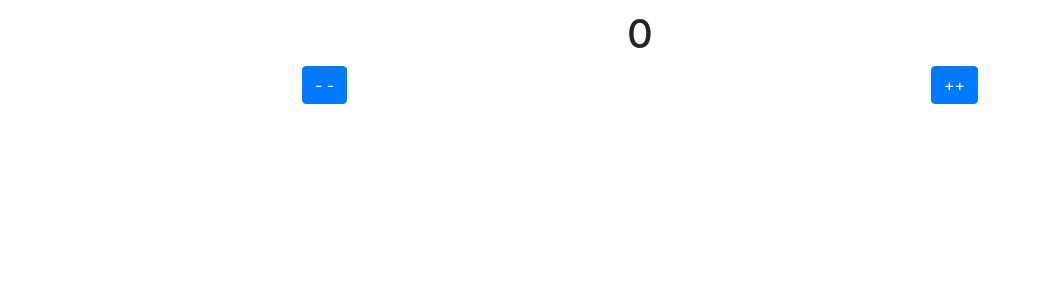
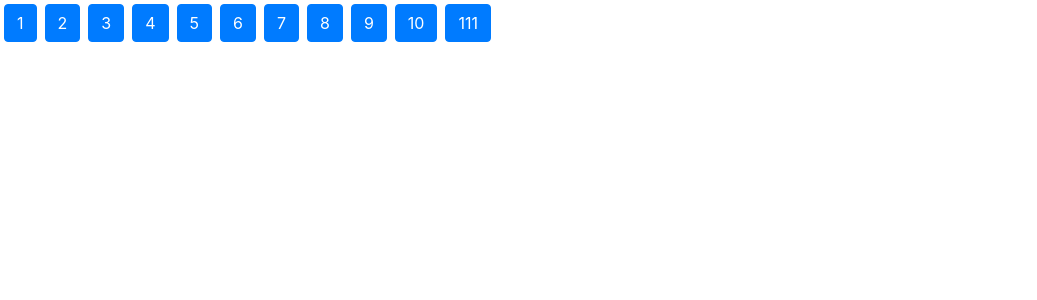
Before and after one commit to hadiyalajay/angular_practice, an Angular app: page / in a window 1280 px wide. Shown: the top 300 px of the page, without its empty margins (0-1037 px from the left). Built offline with nearby package versions, Linux system fonts and the light colour scheme.

Commit message:
- swap number

```diff
--- a/src/app/app.component.html
+++ b/src/app/app.component.html
@@ -1,4 +1,5 @@
 <!-- <app-table-point></app-table-point> -->
-<app-counter></app-counter>
+<!-- <app-counter></app-counter> -->
 <!-- <app-to-do-list></app-to-do-list> -->
 <!-- <app-digital-clock></app-digital-clock> -->
+<app-swap-numbers></app-swap-numbers>
--- a/src/app/app.module.ts
+++ b/src/app/app.module.ts
@@ -9,6 +9,7 @@ import { CounterComponent } from './pages/public/counter/counter.component';
 import { ToDoListComponent } from './pages/public/to-do-list/to-do-list.component';
 import { DigitalClockComponent } from './pages/public/digital-clock/digital-clock.component';
 import { PracticeComponent } from './pages/public/practice/practice.component';
+import { SwapNumbersComponent } from './pages/public/swap-numbers/swap-numbers.component';
 
 @NgModule({
   declarations: [
@@ -18,6 +19,7 @@ import { PracticeComponent } from './pages/public/practice/practice.component';
     ToDoListComponent,
     DigitalClockComponent,
     PracticeComponent,
+    SwapNumbersComponent,
   ],
   imports: [BrowserModule, AppRoutingModule, ReactiveFormsModule],
   providers: [],
--- /dev/null
+++ b/src/app/pages/public/swap-numbers/swap-numbers.component.html
@@ -0,0 +1,13 @@
+<div class="d-flex">
+  <div class="p-1" *ngFor="let number of numbers; let ind = index">
+    <button type="button" class="btn btn-primary" (click)="transfer(ind)">
+      {{ number }}
+    </button>
+  </div>
+</div>
+
+<div class="d-flex">
+  <div class="p-1" *ngFor="let swapping of swapNumbers">
+    <button type="button" class="btn btn-warning">{{ swapping }}</button>
+  </div>
+</div>
--- /dev/null
+++ b/src/app/pages/public/swap-numbers/swap-numbers.component.ts
@@ -0,0 +1,16 @@
+import { Component } from '@angular/core';
+
+@Component({
+  selector: 'app-swap-numbers',
+  templateUrl: './swap-numbers.component.html',
+  styleUrls: ['./swap-numbers.component.scss'],
+})
+export class SwapNumbersComponent {
+  numbers = [1, 2, 3, 4, 5, 6, 7, 8, 9, 10, 111];
+  swapNumbers: number[] = [];
+
+  transfer(indexNumber: number) {
+    this.swapNumbers.push(this.numbers[indexNumber]);
+    this.numbers.splice(indexNumber, 1);
+  }
+}
```
Also changed, not shown: src/app/pages/public/swap-numbers/swap-numbers.component.scss (added), 1 other file (tests, documents, lock files or other folders).
